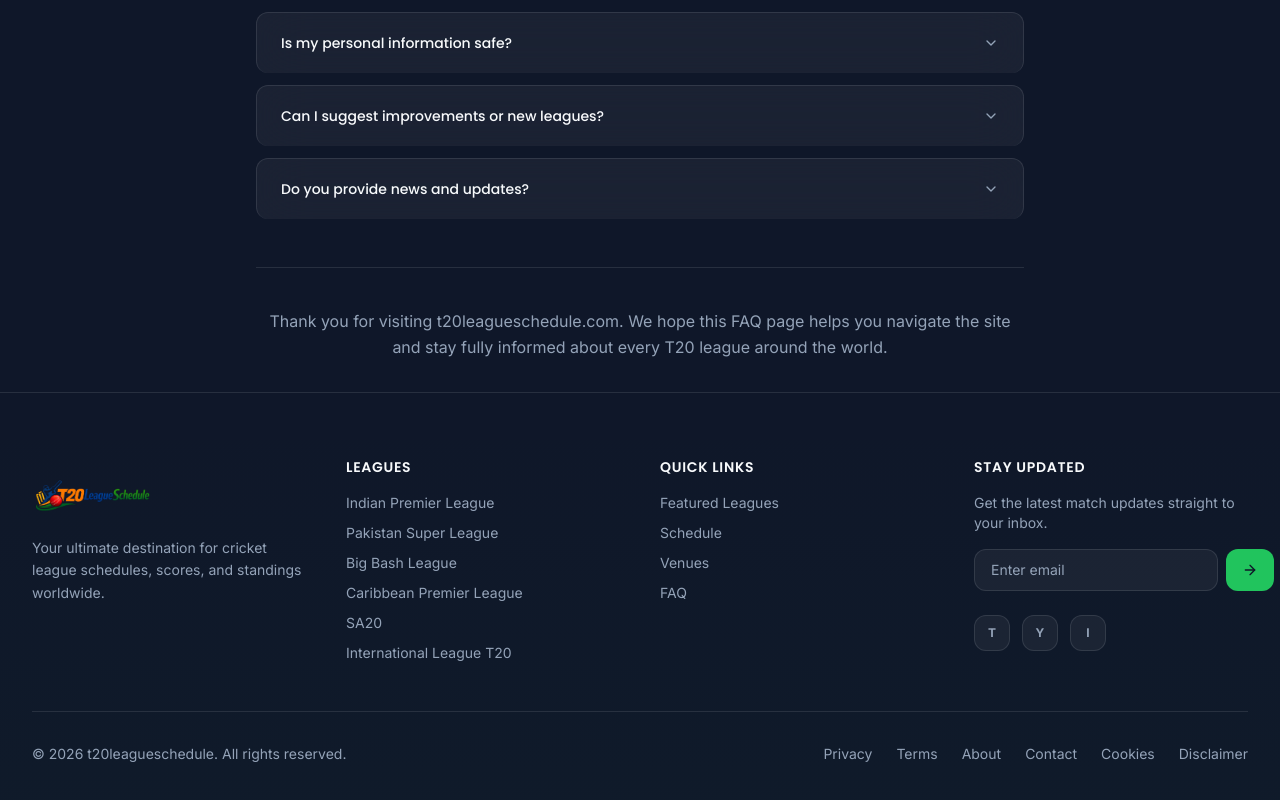
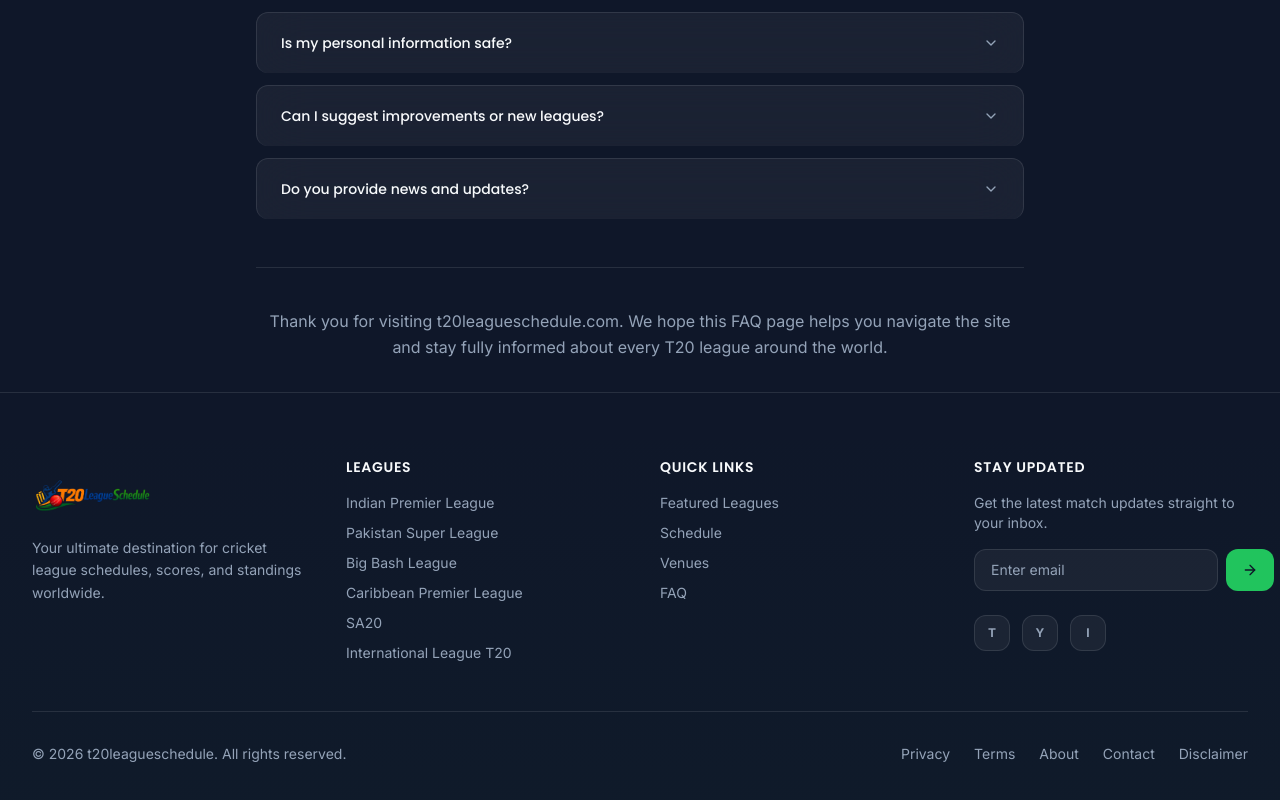
Before and after one commit to mydeskto/t20leagueschedule, a Next.js app: page / in a window 1280 px wide. Shown: the part 7841-8641 px from the top of the page. Built offline with nearby package versions, Linux system fonts and the light colour scheme.

Commit message:
link removed

```diff
--- a/components/Footer.tsx
+++ b/components/Footer.tsx
@@ -91,9 +91,6 @@ const Footer = () => {
             <Link href="/contact-us" className="hover:text-foreground transition-colors duration-300">
               Contact
             </Link>
-            <Link href="/cookie-policy" className="hover:text-foreground transition-colors duration-300">
-              Cookies
-            </Link>
             <Link href="/disclaimer" className="hover:text-foreground transition-colors duration-300">
               Disclaimer
             </Link>
```
